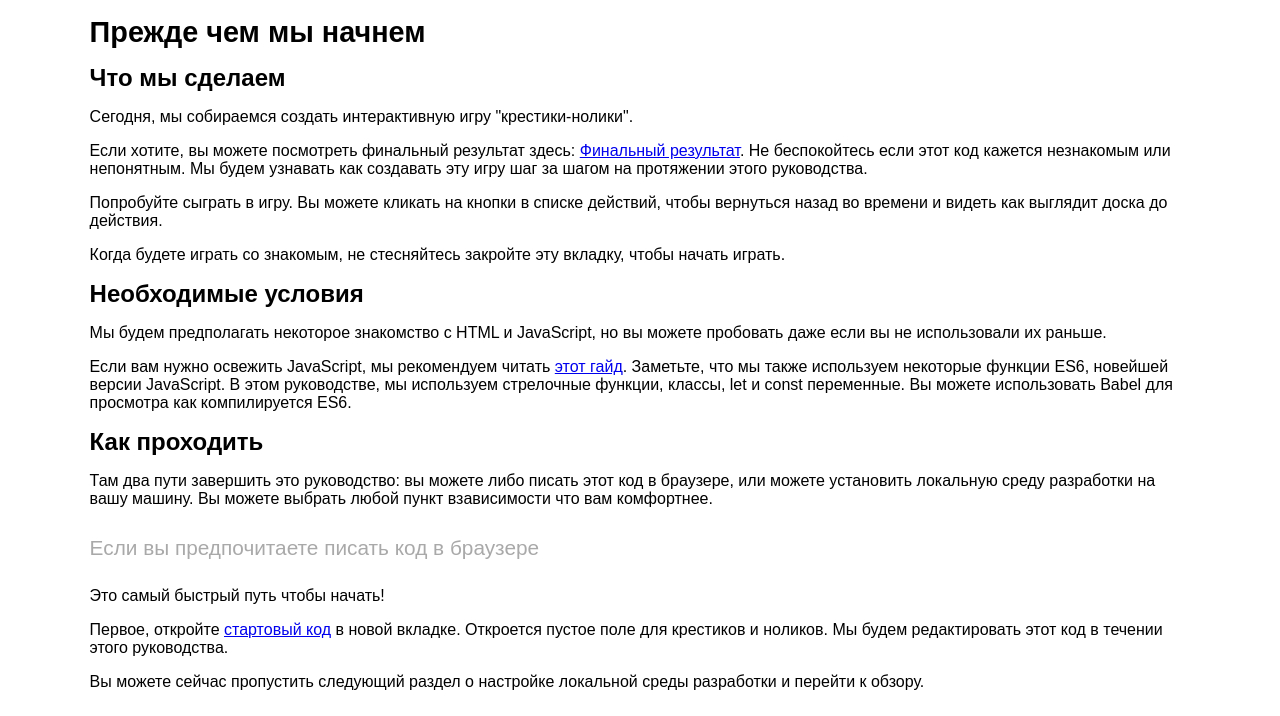
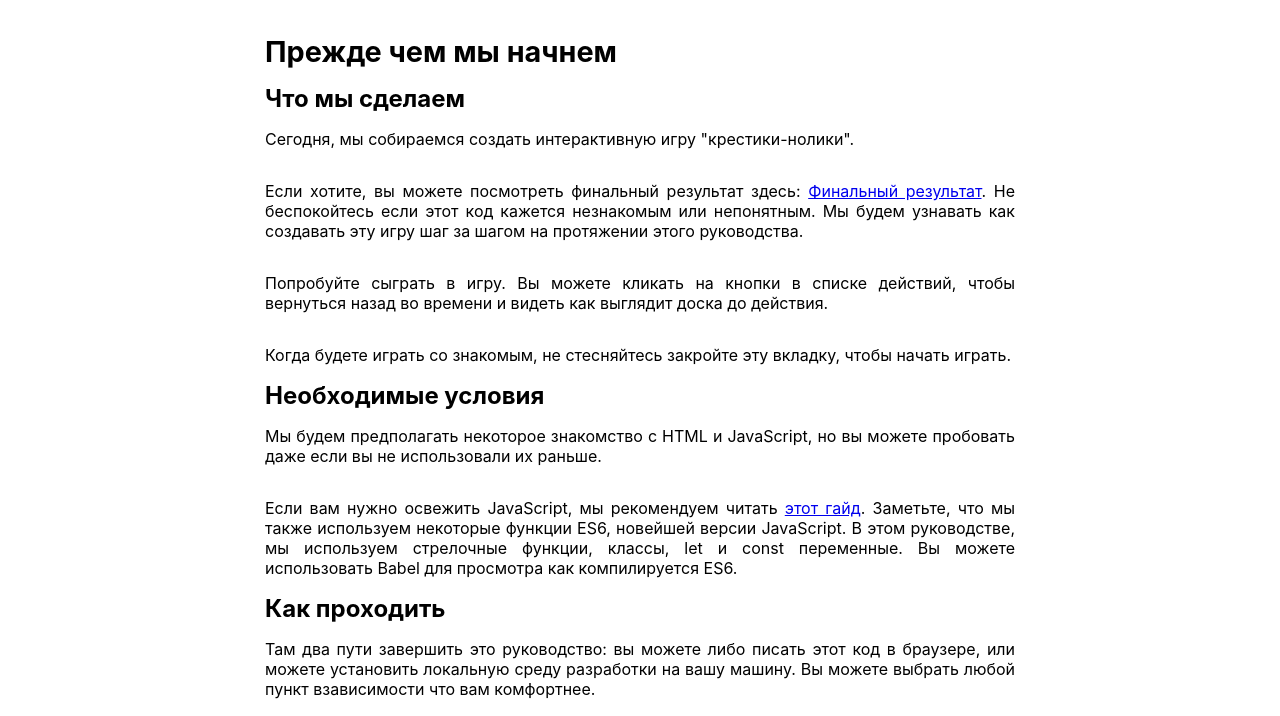
Before and after one commit to AlexFisher13/react-doc, a React app: page / in a window 1280 px wide. Shown: the part 206-922 px from the top of the page. Built offline with nearby package versions, Linux system fonts and the light colour scheme.

Commit message:
add new style

```diff
--- a/src/index.css
+++ b/src/index.css
@@ -1,3 +1,7 @@
+* {
+  font-family: -apple-system,BlinkMacSystemFont,Segoe UI,Roboto,Oxygen,Ubuntu,Cantarell,Fira Sans,Droid Sans,Helvetica Neue,sans-serif;
+}
+
 body {
   margin: 0;
   padding: 0;
@@ -27,6 +31,10 @@ body {
 }
 .page {
   padding: 30px 7%;
+  display: grid;
+  grid-template-columns: minmax(320px, 750px);
+  text-align: justify;
+  justify-content: center;
 }
 h1 {
   font-size: 2.3em;
```
